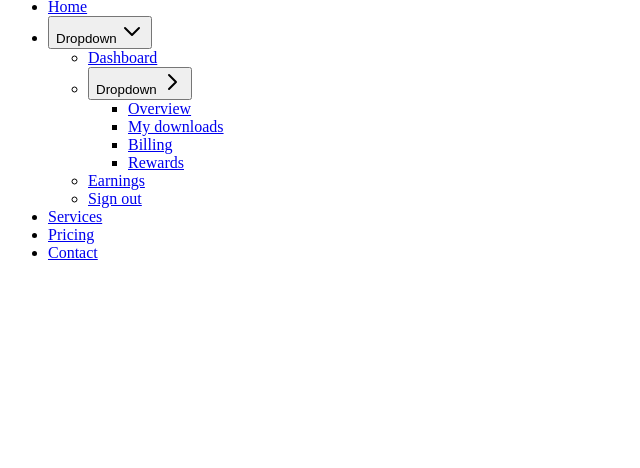
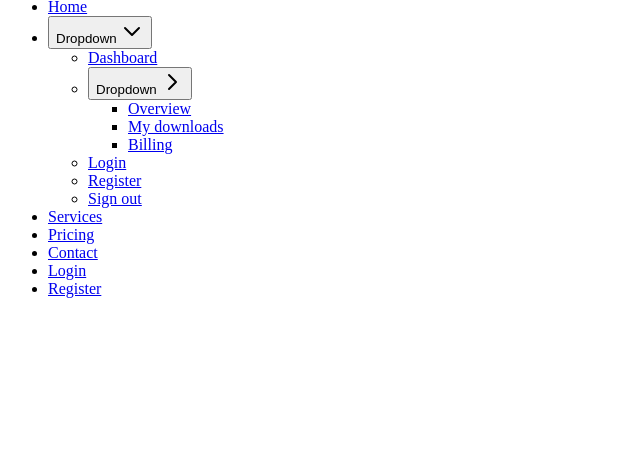
Before and after one commit to bhuvangoel04/saas-foundations, a Django app: template src/templates/nav/navbar.html in a window 1280 px wide. Shown: the part 332-800 px from the top of the page, without its empty margins (0-640 px from the left). Run offline with Django 5.2, Linux system fonts and the light colour scheme; the template is opened without the code that fills it, so the values that code supplies are empty.

Commit message:
Added navbar links

```diff
--- a/src/myproject/urls.py
+++ b/src/myproject/urls.py
@@ -21,7 +21,7 @@ from .views import home_page_view
 from auth import views as auth_views
 
 urlpatterns = [
-    path("",home_page_view),
+    path("",home_page_view, name="home"),
     path("login/", auth_views.login_view),
     path("register/", auth_views.register_view),
     path("working/",home_page_view),
--- a/src/templates/nav/navbar.html
+++ b/src/templates/nav/navbar.html
@@ -1,6 +1,6 @@
 <nav class="bg-gray-200 sticky top-0 w-full z-20 top-0 start-0 border-b border-default">
   <div class="max-w-screen-xl flex flex-wrap items-center justify-between mx-auto p-4">
-    <a href="#" class="flex items-center space-x-3 rtl:space-x-reverse">
+    <a href="{% url 'home' %}" class="flex items-center space-x-3 rtl:space-x-reverse">
         <img src="https://flowbite.com/docs/images/logo.svg" class="h-7" alt="Flowbite Logo" />
         <span class="self-center text-xl text-heading font-semibold whitespace-nowrap">My Saas</span>
     </a>
@@ -11,7 +11,7 @@
     <div class="hidden w-full md:block md:w-auto" id="navbar-multi-level-dropdown">
       <ul class="flex flex-col font-medium p-4 md:p-0 mt-4 border border-default rounded-base bg-neutral-secondary-soft md:space-x-8 rtl:space-x-reverse md:flex-row md:mt-0 md:border-0 md:bg-neutral-primary">
         <li>
-          <a href="#" class="block py-2 px-3 text-black bg-brand rounded md:bg-transparent md:text-fg-brand md:p-0" aria-current="page">Home</a>
+          <a href="{% url 'home' %}" class="block py-2 px-3 text-black bg-brand rounded md:bg-transparent md:text-fg-brand md:p-0" aria-current="page">Home</a>
         </li>
         <li>
             <button id="multiLevelDropdownButton" data-dropdown-toggle="multi-dropdown" class="flex items-center justify-between w-full py-2 px-3 rounded font-medium text-heading md:w-auto hover:bg-neutral-tertiary md:hover:bg-transparent md:border-0 md:hover:text-fg-brand md:p-0">
@@ -40,17 +40,18 @@
                           <li>
                             <a href="#" class="inline-flex items-center w-full p-2 hover:bg-neutral-tertiary-medium hover:text-heading rounded">Billing</a>
                           </li>
-                          <li>
-                            <a href="#" class="inline-flex items-center w-full p-2 hover:bg-neutral-tertiary-medium hover:text-heading rounded">Rewards</a>
-                          </li>
+
                         </ul>
                     </div>
                   </li>
                   <li>
-                    <a href="#" class="inline-flex items-center w-full p-2 hover:bg-neutral-tertiary-medium hover:text-heading rounded">Earnings</a>
+                    <a href="{% url 'account_login' %}" class="inline-flex items-center w-full p-2 hover:bg-neutral-tertiary-medium hover:text-heading rounded">Login</a>
                   </li>
                   <li>
-                    <a href="#" class="inline-flex items-center w-full p-2 hover:bg-neutral-tertiary-medium hover:text-heading rounded">Sign out</a>
+                    <a href="{% url 'account_signup' %}" class="inline-flex items-center w-full p-2 hover:bg-neutral-tertiary-medium hover:text-heading rounded">Register</a>
+                  </li>
+                  <li>
+                    <a href="{% url 'account_logout' %}" class="inline-flex items-center w-full p-2 hover:bg-neutral-tertiary-medium hover:text-heading rounded">Sign out</a>
                   </li>
                 </ul>
             </div>
@@ -64,6 +65,18 @@
         <li>
           <a href="#" class="block py-2 px-3 text-heading rounded hover:bg-neutral-tertiary md:hover:bg-transparent md:border-0 md:hover:text-fg-brand md:p-0 md:dark:hover:bg-transparent">Contact</a>
         </li>
+        {% if request.user.is_authenticated %}
+          <li>
+          <a href="{% url 'account_logout' %}" class="block py-2 px-3 text-heading rounded hover:bg-neutral-tertiary md:hover:bg-transparent md:border-0 md:hover:text-fg-brand md:p-0 md:dark:hover:bg-transparent">Sign out</a>
+          </li>
+          {% else %}
+          <li>
+          <a href="{% url 'account_login' %}" class="block py-2 px-3 text-heading rounded hover:bg-neutral-tertiary md:hover:bg-transparent md:border-0 md:hover:text-fg-brand md:p-0 md:dark:hover:bg-transparent">Login</a>
+          </li>
+          <li>
+            <a href="{% url 'account_signup' %}" class="block py-2 px-3 text-heading rounded hover:bg-neutral-tertiary md:hover:bg-transparent md:border-0 md:hover:text-fg-brand md:p-0 md:dark:hover:bg-transparent">Register</a>
+          </li>
+          {% endif %}
       </ul>
     </div>
   </div>
```
